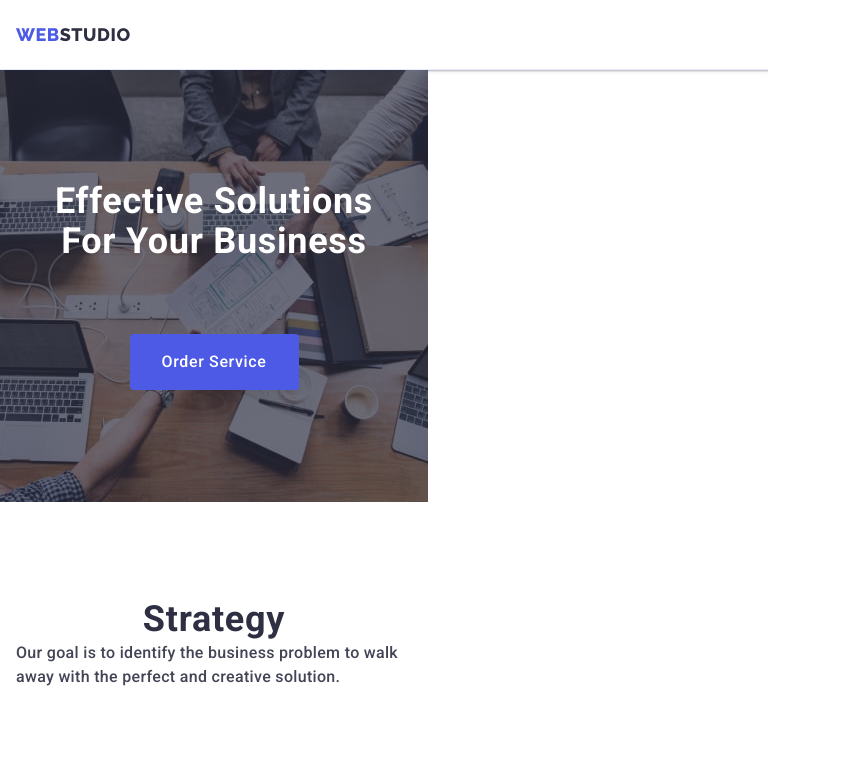
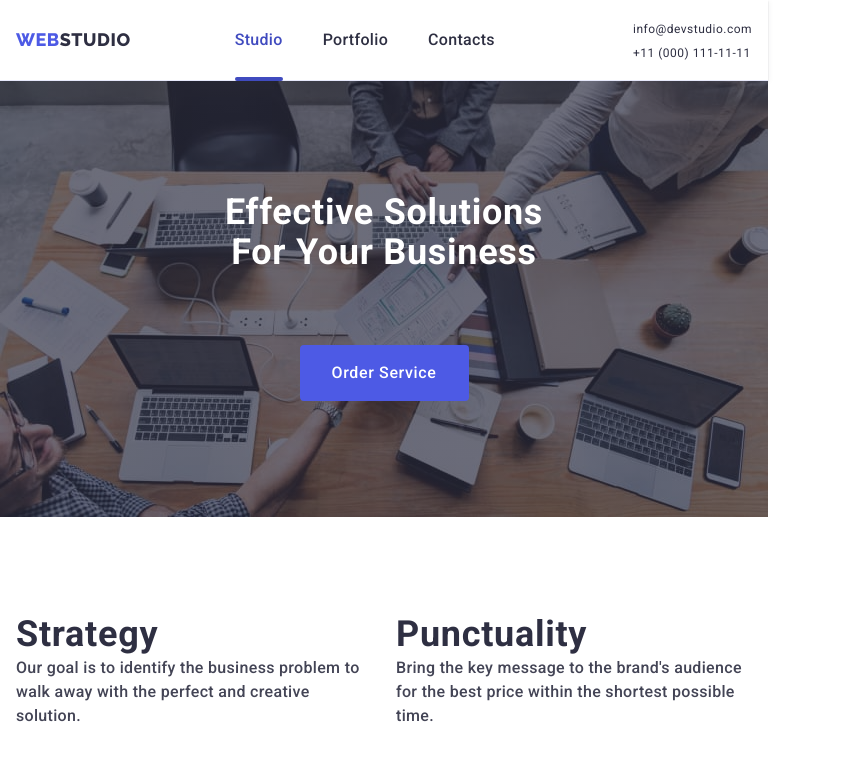
Before and after one commit to CheChCke/goit-markup-hw-07, a plain HTML site: page index.html in a window 768 px wide. Shown: the top 758 px of the page, 847 px wide, since content can reach past the window. Drawn offline with nearby package versions, Linux system fonts and the light colour scheme.

Commit message:
SummaryTablet

```diff
--- a/css/style-new.css
+++ b/css/style-new.css
@@ -679,7 +679,6 @@ button{
     cursor: pointer;
     transition: background-color 250ms cubic-bezier(0.4, 0, 0.2, 1),
         border 250ms cubic-bezier(0.4, 0, 0.2, 1);
-
 }
 
 .btn-modal-close:hover,
@@ -721,3 +720,159 @@ button{
     transform: translateY(100%);
     transition: transform 250ms cubic-bezier(0.4, 0, 0.2, 1);
 }
+
+/* NAV_TABLET */
+
+@media screen and (min-width: 428px) and (max-width: 768px){
+    .container{
+        width: 768px;
+    }
+
+    .container-flex{
+        display: flex;
+    }
+
+    .header-nav{
+        display: flex;
+        align-items: center;
+    }
+
+    .logo{
+        margin: 0 0 0 16px;
+    }
+
+    .menu-list{
+        display: flex;
+        margin-left: 104px;
+    }
+
+    .menu-item {
+        margin-right: 40px;
+        height: 24px;
+        display: block;
+        }
+
+    .menu-item:last-child{
+        margin-right: 0px;
+    }
+
+    .list .menu {
+        font-style: normal;
+        font-weight: 500;
+        font-size: 16px;
+        line-height: 24px;
+        letter-spacing: 0.02em;
+        color: var(--color-menu-text);
+        padding: 31px 0;
+    }
+    .menu{
+        transition: color 250ms cubic-bezier(0.4, 0, 0.2, 1);
+    }
+
+    .line {
+        position: relative;
+        transition: color 250ms cubic-bezier(0.4, 0, 0.2, 1);
+        color: #404bbf;
+    }
+
+    .line::after {
+        content: "";
+        width: 100%;
+        position: absolute;
+        left: 0;
+        bottom: -1px;
+        height: 4px;
+        background-color: #404bbf;
+        border-radius: 2px;
+    }
+
+    .menu:hover,
+    .menu:focus,
+    .link.menu.line{
+        color: var(--color-menu-accent-hover)
+    }
+
+    .information-list{
+        display: flex;
+        flex-direction: column;
+    }
+
+    .information-item{
+        margin-right: 16px;
+    }
+
+    .information-item:last-child {
+    margin-right: 0px;
+    }
+
+    .nav-addres{
+        font-family: 'Roboto';
+        font-style: normal;
+        font-weight: 500;
+        font-size: 16px;
+        line-height: 24px;
+        letter-spacing: 0.02em;
+        color: var(--main-small-text);
+        padding-top: 16px;
+        padding-bottom: 16px;
+    }
+
+    .menu.tab-addres{
+        font-family: 'Roboto';
+        font-style: normal;
+        font-weight: 400;
+        font-size: 12px;
+        line-height: 1.1;
+        letter-spacing: 0.04em;
+    }
+
+    .nav-addres{
+        margin-left: auto;
+}
+
+/* HERO_SECTION_TABLET */
+
+    .main-hero {
+        background-color: var(--color-hero-bg);
+        background-image: linear-gradient(rgba(46, 47, 66, 0.7), rgba(46, 47, 66, 0.7)), url(../images/index-img/Dark-bg-tablet1x.jpg);
+        width: 768px;
+        height: 436px;
+        background-repeat: no-repeat;
+        background-position: center;
+        background-size: cover;
+}
+
+    @media (min-device-pixel-ratio: 2),
+        (min-resolution: 192dpi),
+        (min-resolution: 2dppx) {
+        .main-hero {
+        background-image: linear-gradient(rgba(46, 47, 66, 0.7), rgba(46, 47, 66, 0.7)), url(../images/index-img/Dark-bg-tablet2x.jpg);
+    }
+}
+
+/* ABOUT_US_SECTION */
+
+    .about-us-list{
+        display: flex;
+        flex-wrap: wrap;
+        gap: 24px;
+    }
+
+    .about-us-text{
+        width: 356px;
+    }
+
+    .about-us-text:nth-child(n+3){
+        margin-bottom: 0px;
+    }
+
+    .title-description{
+        text-align: left;
+    }
+
+    .text-description{
+        width: 351px;
+    }
+
+
+}
--- a/css/style.css
+++ b/css/style.css
@@ -97,7 +97,6 @@ h1, h2, h3, h4, h5, h6, p{
     letter-spacing: 0.02em;
     color: var(--color-menu-text);
     padding: 27px 0;
-
 }
 
 .menu{
--- a/index.html
+++ b/index.html
@@ -30,16 +30,11 @@
             </nav>
             <address class="nav-addres">
                 <ul class="information-list list">
-                    <li class="information-item"><a href="mailto:info@devstudio.com" class="link menu">info@devstudio.com</a>
+                    <li class="information-item"><a href="mailto:info@devstudio.com" class="link menu tab-addres">info@devstudio.com</a>
                     </li>
-                    <li class="information-item"><a href="tel:+110001111111" class="link menu">+11 (000) 111-11-11</a></li>
+                    <li class="information-item"><a href="tel:+110001111111" class="link menu tab-addres">+11 (000) 111-11-11</a></li>
                 </ul>
             </address>
-            <div class="mob-menu">
-                <span></span>
-                <span></span>
-                <span></span>
-            </div>
         </div>
     </header>
 <!-- HEADER_END -->
```
